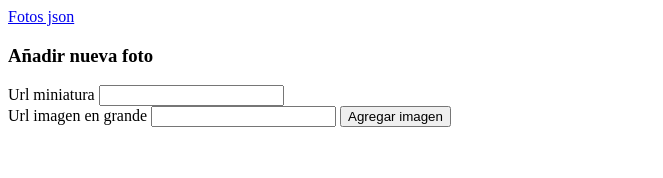
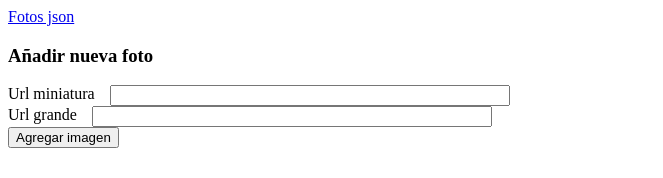
Before and after one commit to DrMultimedio/hostJSONRISE, a plain HTML site: page index.html in a window 1280 px wide. Shown: the top 178 px of the page, without its empty margins (0-663 px from the left). Drawn offline with Linux system fonts and the light colour scheme.

Commit message:
Generador de JSON

```diff
--- a/estilo.css
+++ b/estilo.css
@@ -2,3 +2,13 @@ img{
 	max-width: 50px;
 	max-height: 100px;
 }
+input[type="text"] {
+    width: 400px;
+}
+label {
+    /* Other styling.. */
+    text-align: right;
+    clear: both;
+    float:left;
+    margin-right:15px;
+}
--- a/index.html
+++ b/index.html
@@ -8,10 +8,10 @@
 
 <form name="formulario" id="formulario">
   <h3>Añadir nueva foto</h3>
-  Url miniatura
+  <label for="peq">Url miniatura</label>
   <input type="text" name ="peq"><br>
-  Url imagen en grande
-  <input type="text" name ="grande">
+  <label for="grande">Url grande</label>
+  <input type="text" name ="grande"><br>
   <input type="button" onclick="agregarImagen()" value="Agregar imagen">
 </form>
 <br>
```
Also changed, not shown: fotos.json (+1 -12 lines).
